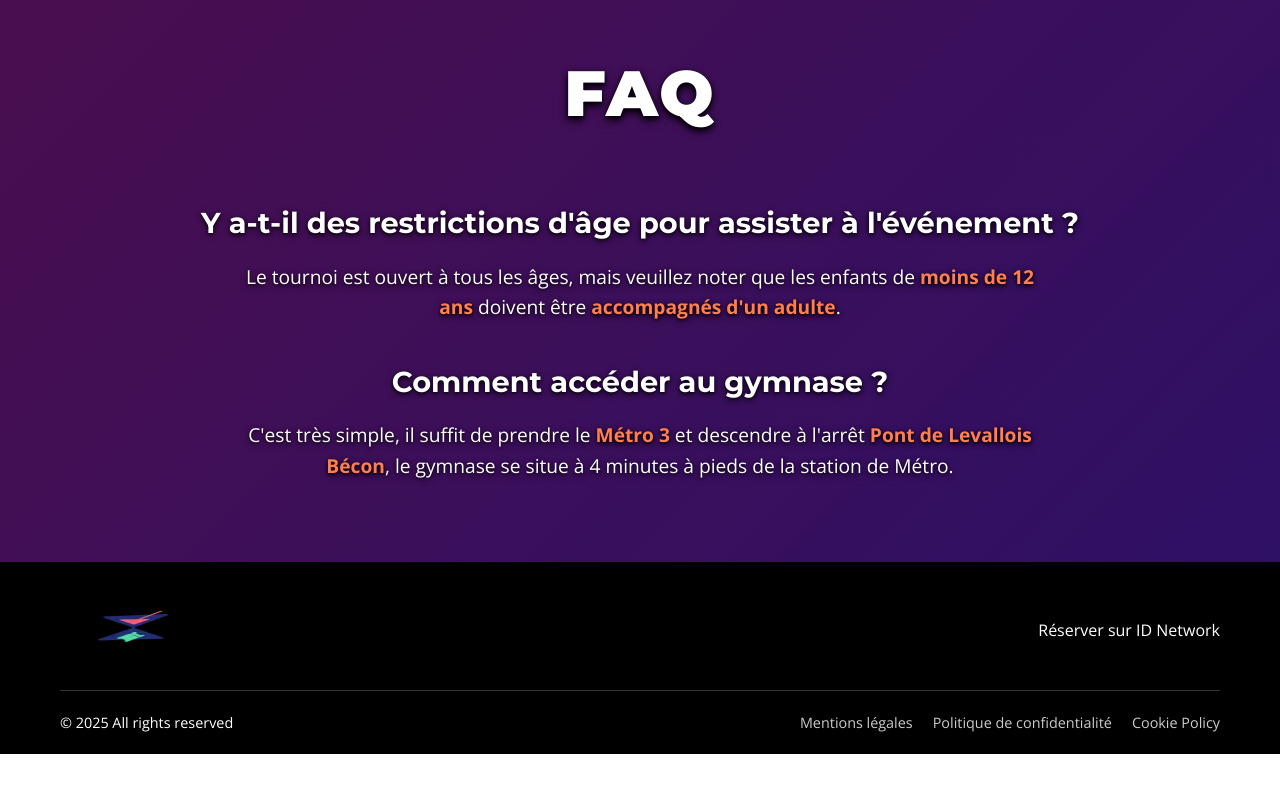
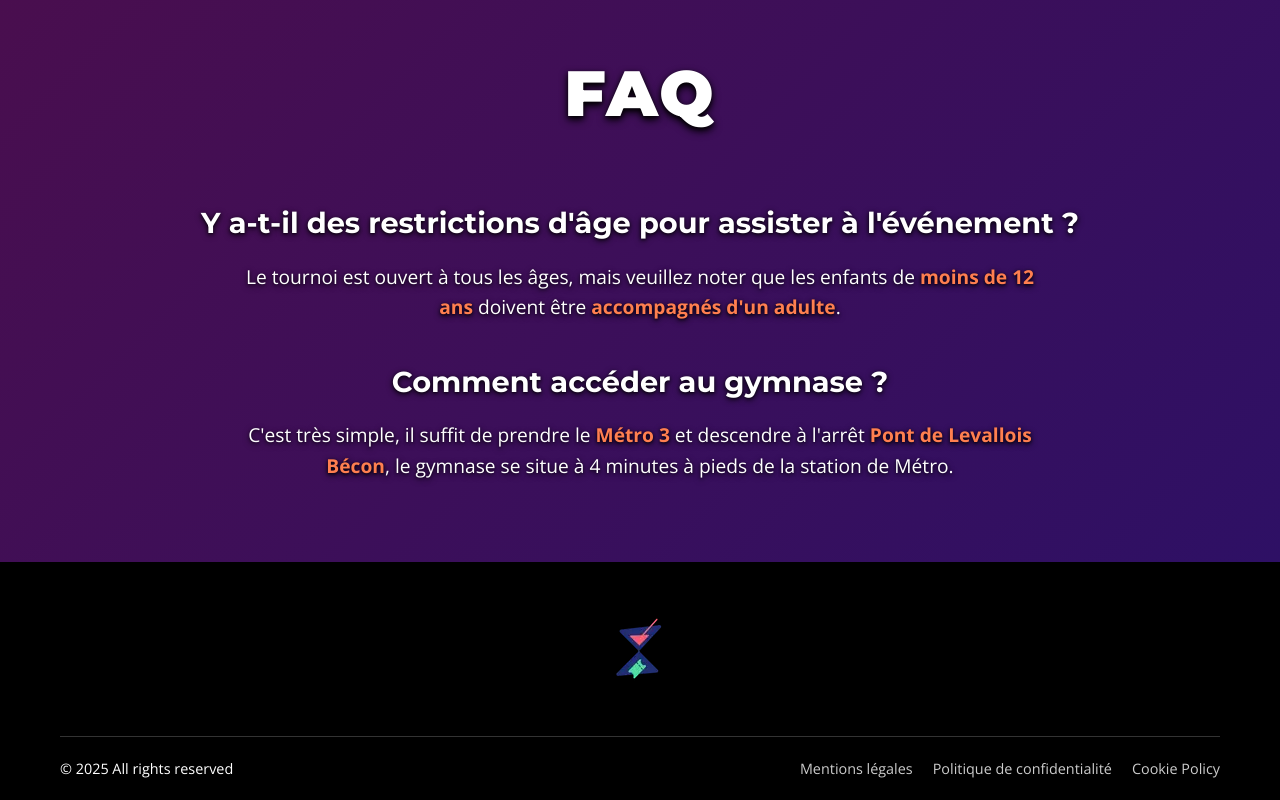
Before and after one commit to Lebeil/storm, a Next.js app: page / in a window 1280 px wide. Shown: the part 7987-8787 px from the top of the page. Before the commit the page ends 8741 px from the top, so only its background shows below. Built offline with nearby package versions, Linux system fonts and the light colour scheme.

Commit message:
fix logo footer

```diff
--- a/app/page.module.css
+++ b/app/page.module.css
@@ -2015,9 +2015,16 @@
 
 .footerContent {
   display: flex;
-  justify-content: space-between;
+  justify-content: center;
   align-items: center;
   margin-bottom: 30px;
+}
+
+.footerLogoImage {
+  width: auto;
+  height: auto;
+  max-width: 120px;
+  object-fit: contain;
 }
 
 .footerLogo h3 {
--- a/app/page.tsx
+++ b/app/page.tsx
@@ -790,15 +790,10 @@ export default function Home() {
               <Image
                 src="/LOGO_INSTADRINK.webp"
                 alt="INSTADRINK"
-                width={150}
-                height={50}
+                width={120}
+                height={85}
                 className={styles.footerLogoImage}
               />
-            </div>
-            <div className={styles.footerLinks}>
-              <a href="https://www.idnetwork.io/events/book/ELLPIQVntg1V4d02FUBN" target="_blank" rel="noopener noreferrer">
-                Réserver sur ID Network
-              </a>
             </div>
           </div>
           <div className={styles.footerBottom}>
```
